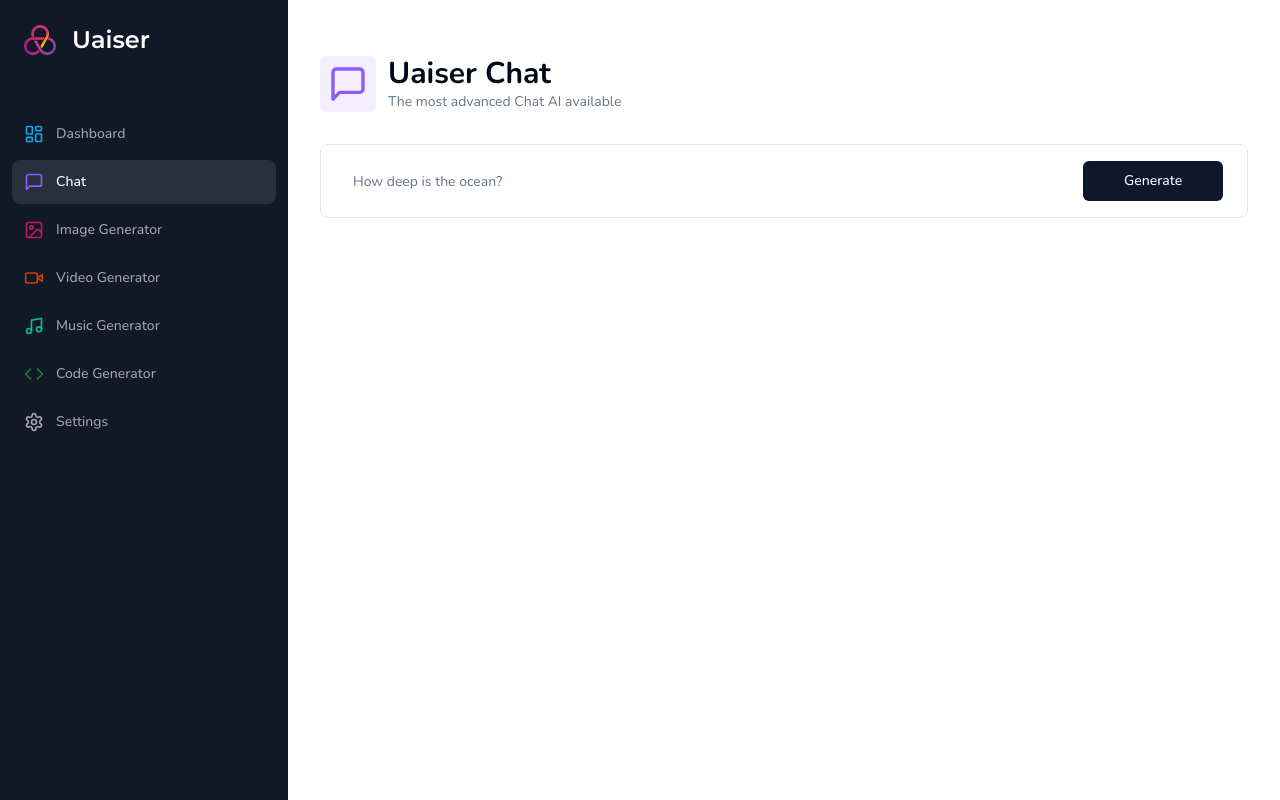
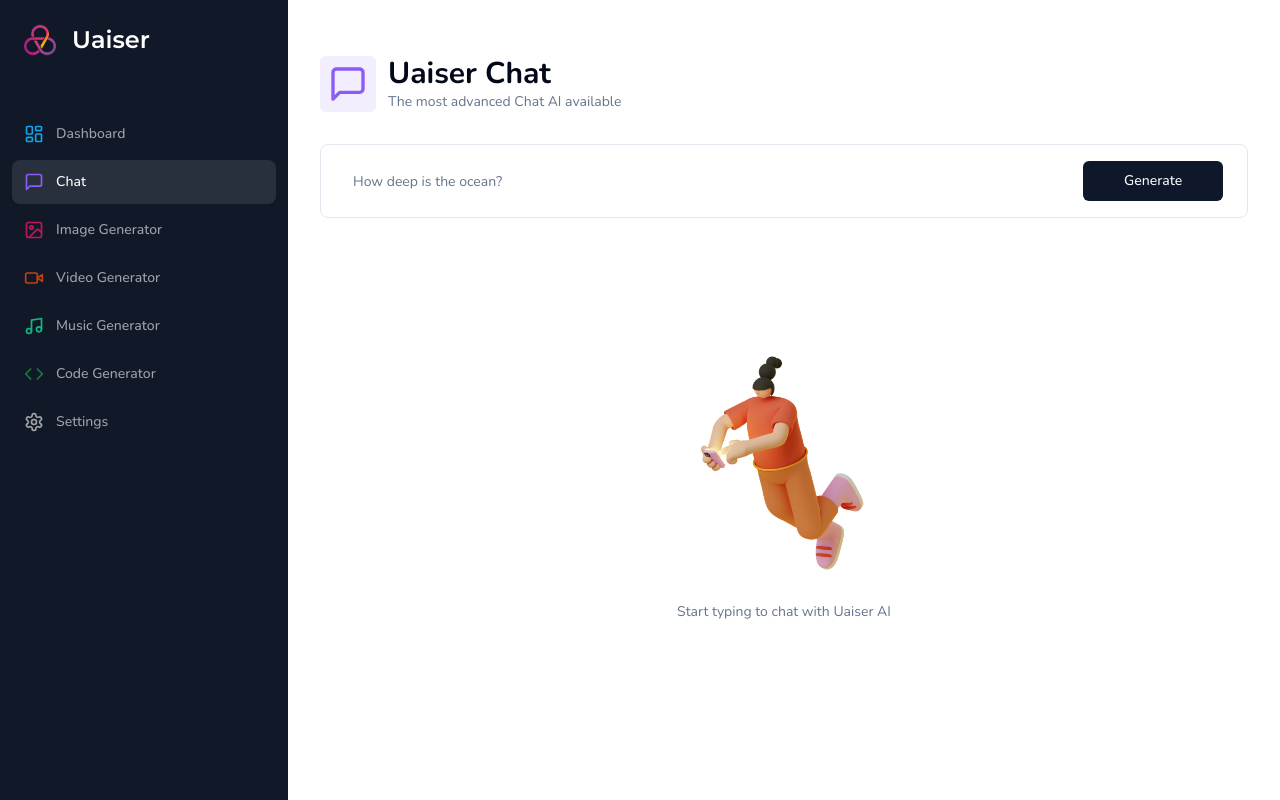
Before and after one commit to Steravy/uaiser, a Next.js app: page /conversation in a window 1280 px wide. Built offline with nearby package versions, Linux system fonts and the light colour scheme.

Commit message:
feat: created Placeholder component to display some messages while actual content is not present

```diff
--- a/src/app/(dashboard)/(routes)/conversation/page.tsx
+++ b/src/app/(dashboard)/(routes)/conversation/page.tsx
@@ -13,6 +13,7 @@ import { useState } from "react";
 import { useForm } from "react-hook-form";
 import * as z from "zod";
 import { formSchema } from "./constants";
+import Placeholder from "@/components/Placeholder";
 
 const ConversationToolPage = () => {
 
@@ -103,6 +104,13 @@ const ConversationToolPage = () => {
                     </Form>
                 </article>
                 <article className="space-y-4 mt-4" >
+
+                    {
+                        messages.length === 0 && !isLoading && (
+                            <Placeholder label="Start typing to chat with Uaiser AI" />
+                        )
+
+                    }
                     <div className="flex flex-col-reverse gap-y-4" >
                         {
                             messages.map(
--- /dev/null
+++ b/src/components/Placeholder.tsx
@@ -0,0 +1,27 @@
+import Image from "next/image";
+import React from "react";
+
+interface PlaceholderProps {
+    label: string;
+}
+
+const Placeholder: React.FC<PlaceholderProps> = ({ label }) => {
+
+    return (
+
+        <article className="h-full p-20 flex flex-col items-center justify-center">
+            <div className="relative h-72 w-72 " >
+                <Image
+                    alt="Placeholder"
+                    fill
+                    src={"/images/placeholder-img.png"}
+                />
+            </div>
+            <span className="text-muted-foreground text-sm text-center" >
+                {label}
+            </span>
+        </article>
+    )
+}
+
+export default Placeholder;
```
Also changed, not shown: public/images/placeholder-img.png (added).
